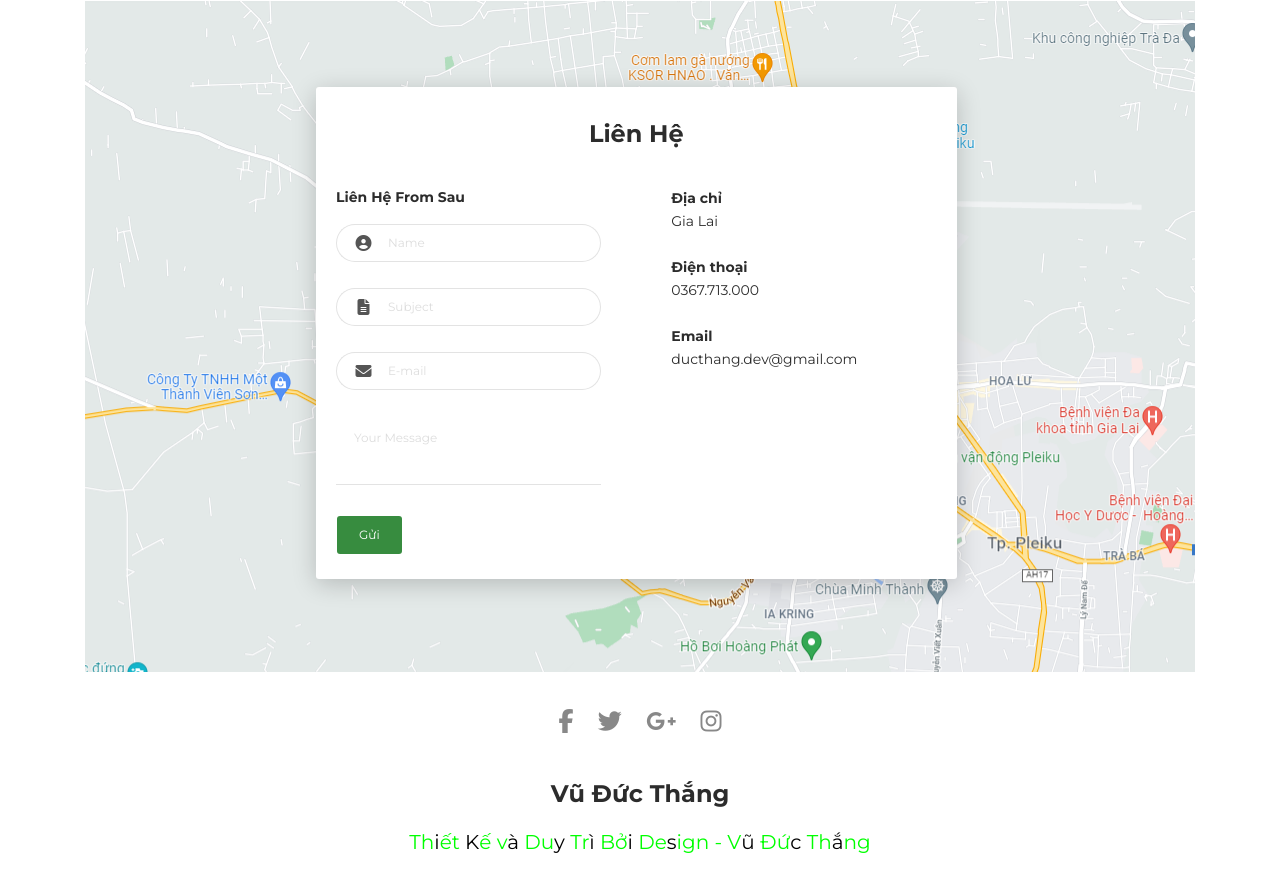
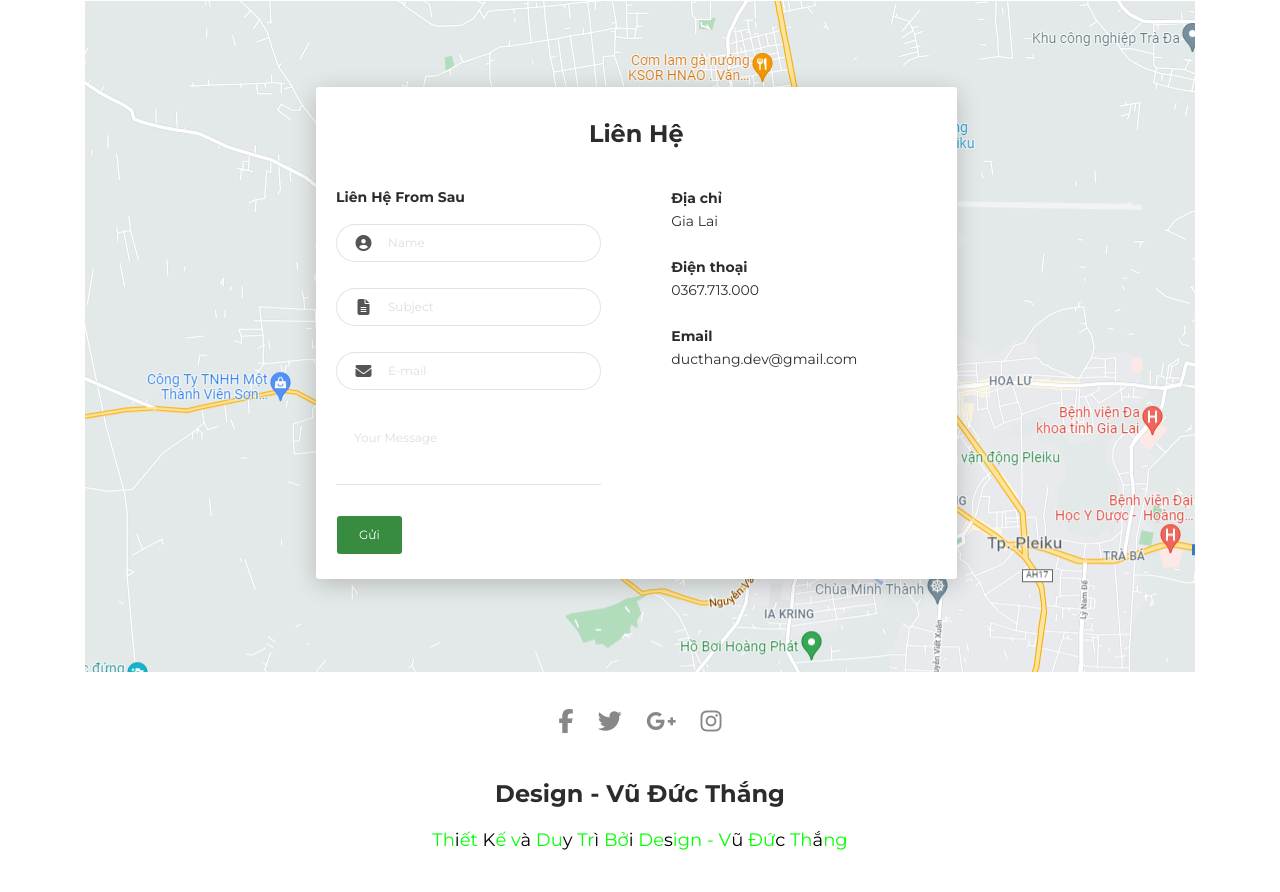
Before and after one commit to ducthangdev/ducthangdev.github.io, a plain HTML site: page index.html in a window 1280 px wide. Shown: the part 4353-5245 px from the top of the page. Drawn offline with Linux system fonts and the light colour scheme.

Commit message:
Update index.html

```diff
--- a/index.html
+++ b/index.html
@@ -463,9 +463,9 @@
     </div>
     <footer class="footer">
       <div class="container text-center"><a class="cc-facebook btn btn-link" href="https://www.facebook.com/VDT.Design.GiaLai"><i class="fa fa-facebook fa-2x " aria-hidden="true"></i></a><a class="cc-twitter btn btn-link " href="https://www.facebook.com/VDT.Design.GiaLai"><i class="fa fa-twitter fa-2x " aria-hidden="true"></i></a><a class="cc-google-plus btn btn-link" href="https://www.facebook.com/VDT.Design.GiaLai"><i class="fa fa-google-plus fa-2x" aria-hidden="true"></i></a><a class="cc-instagram btn btn-link" href="https://www.facebook.com/VDT.Design.GiaLai"><i class="fa fa-instagram fa-2x " aria-hidden="true"></i></a></div>
-      <div class="h4 title text-center">Vũ Đức Thắng</div>
+      <div class="h4 title text-center">Design - Vũ Đức Thắng</div>
       <div class="text-center text-muted">
-        <div style="font-size: 20px">
+        <div style="font-size: 18px">
 <script type="text/javascript">
 farbbibliothek = new Array();
 farbbibliothek[0] = new Array("#FF0000","#FF1100","#FF2200","#FF3300","#FF4400","#FF5500","#FF6600","#FF7700","#FF8800","#FF9900","#FFaa00","#FFbb00","#FFcc00","#FFdd00","#FFee00","#FFff00","#FFee00","#FFdd00","#FFcc00","#FFbb00","#FFaa00","#FF9900","#FF8800","#FF7700","#FF6600","#FF5500","#FF4400","#FF3300","#FF2200","#FF1100");
```
